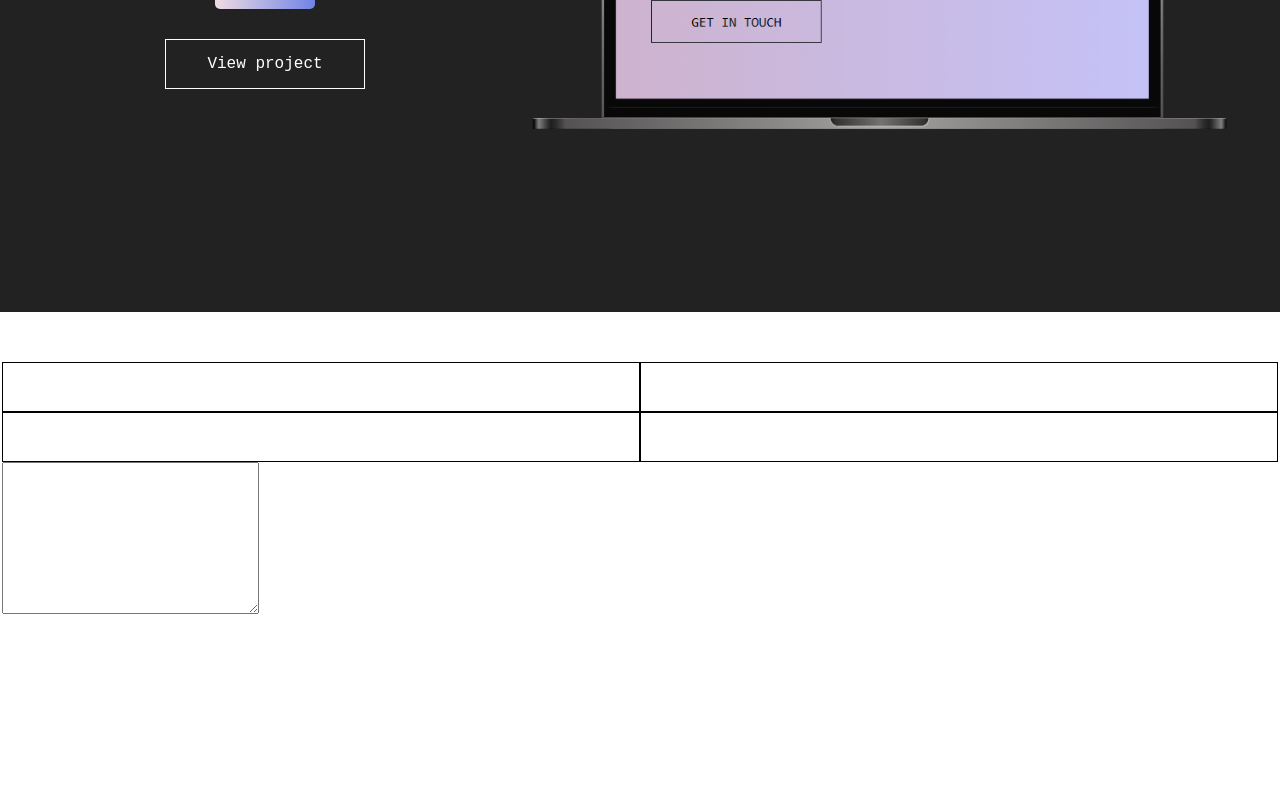
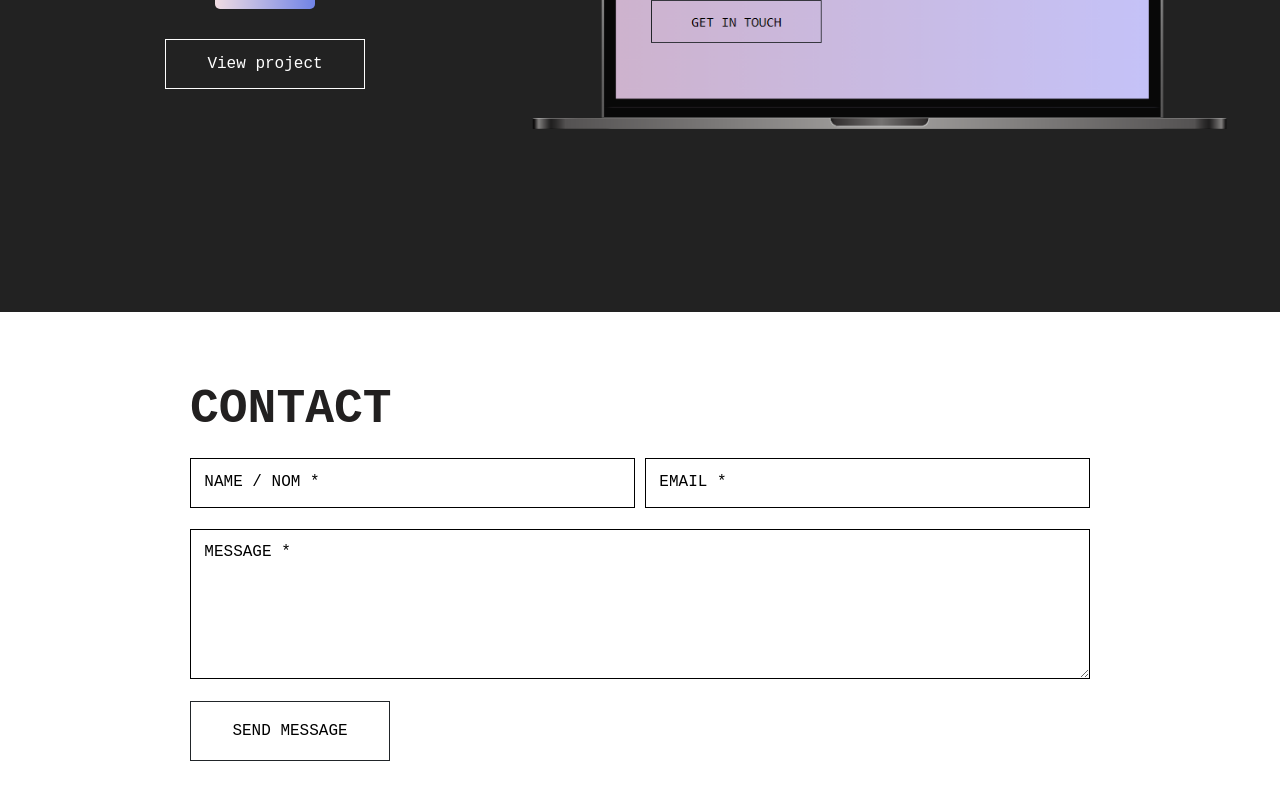
Before and after one commit to soonbtf/Portfolio, a Vue app: page / in a window 1280 px wide. Shown: the part 2399-3199 px from the top of the page. Built offline with nearby package versions, Linux system fonts and the light colour scheme.

Commit message:
contact from wip

```diff
--- a/src/components/footer/ContactForm.vue
+++ b/src/components/footer/ContactForm.vue
@@ -1,15 +1,25 @@
 <template>
   <section>
-    <form>
-      <input type="text" v-for="input in inputs" />
+    <form :submit="sendMessage(name, email, message)">
+      <h3>CONTACT</h3>
+      <input type="text" placeholder="NAME / NOM *" v-model="name" required />
+      <input type="email" placeholder="EMAIL *" v-model="email" required />
+      <textarea placeholder="MESSAGE *" v-model="message" required></textarea>
+      <button type="submit">SEND MESSAGE</button>
     </form>
-    <textarea name="" id="" cols="30" rows="10"></textarea>
   </section>
 </template>
 
 <script setup lang="ts">
-import { computed } from "vue";
+import { ref, computed } from "vue";
 
+const name = ref("");
+const email = ref("");
+const message = ref("");
+
+const sendMessage = (name: string, email: string, message: string) => {
+  console.log(name, email, message);
+};
 const inputs = computed(() => {
   return 4;
 });
@@ -17,24 +27,50 @@ const inputs = computed(() => {
 
 <style scoped lang="scss">
 section {
+  @include fdCol-jcCt-aiCt;
   min-height: 500px;
   width: 100%;
-  background-color: #ffffff;
-  padding: 50px 2px;
-}
-
-.test {
-  width: 300px;
-  height: 400px;
-  background-color: black;
-  color: white;
+  padding: 70px 20px;
+  h3 {
+    width: 100%;
+    font-size: 3rem;
+    color: rgb(34, 32, 32);
+  }
 }
 
 form {
-  input {
-    width: 50%;
+  display: flex;
+  column-gap: 10px;
+  flex-wrap: wrap;
+  max-width: 900px;
+  height: 400px;
+  color: white;
+  & input,
+  textarea {
+    border: 1px solid black;
+    outline: none;
+    padding: 1em;
+    &::placeholder {
+      color: black;
+      font-size: 1.2em;
+    }
+  }
+  & input {
+    flex: 1;
     height: 50px;
-    border: 1px solid black;
+  }
+  & textarea {
+    width: 100%;
+    height: 150px;
+  }
+  & button {
+    width: 200px;
+    height: 60px;
+    padding: 10px 20px;
+    font-size: 16px;
+    background-color: transparent;
+    border: 1px solid #212529;
+    cursor: pointer;
   }
 }
 </style>
```
